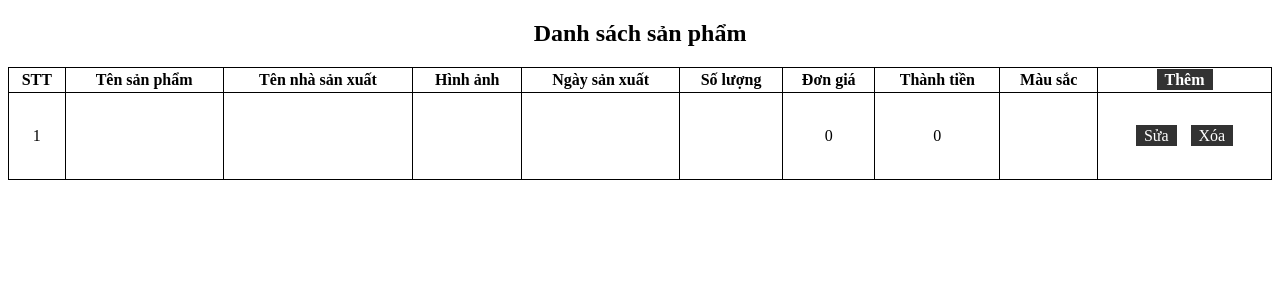
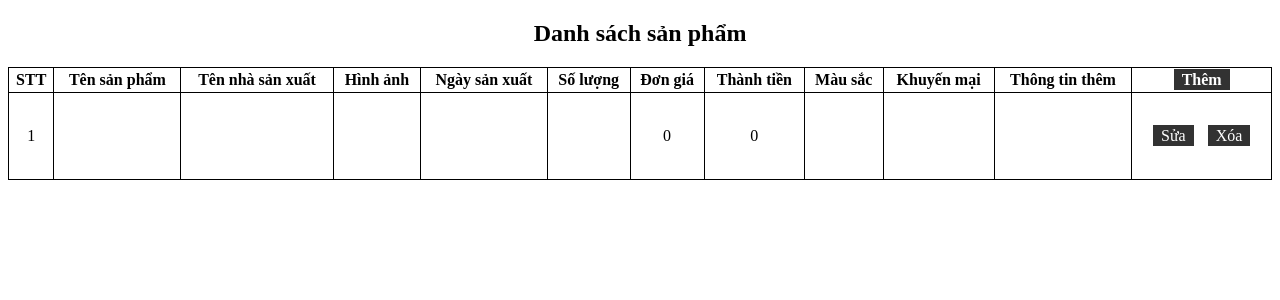
Before and after one commit to haduc25/web_ontap, a PHP site: page / in a window 1280 px wide. Shown: the top 300 px of the page. Run offline with PHP 8.4, Linux system fonts and the light colour scheme; tables that the repository leaves empty or names only in its code hold one stand-in row (values such as "Sample post"); data that the repository does not hold is empty.

Commit message:
commit khuyen mai & ttthem donr get to index

```diff
--- a/webmvc/Views/index.php
+++ b/webmvc/Views/index.php
@@ -64,6 +64,8 @@
                 <th>Đơn giá</th>
                 <th>Thành tiền</th>
                 <th>Màu sắc</th>
+                <th>Khuyến mại</th>
+                <th>Thông tin thêm</th>
                 <th><a href="./index_create">Thêm</a></th>
             </tr>
             <?php $stt = 1; $money = 0;
@@ -83,6 +85,8 @@
                     <td><?=number_format($prd->dongia)?></td>
                     <td><?=number_format($money = ($prd->dongia * $prd->soluong))?></td>
                     <td><?=$prd->mausac?></td>
+                    <td><?=$prd->khuyenmai?></td>
+                    <td><?=$prd->thongtinthem?></td>
                     <td>
                         <a href="index_edit?id=<?=$prd->ma_sp?>">Sửa</a>
                         <a href="del?id=<?=$prd->ma_sp?>">Xóa</a>
```
